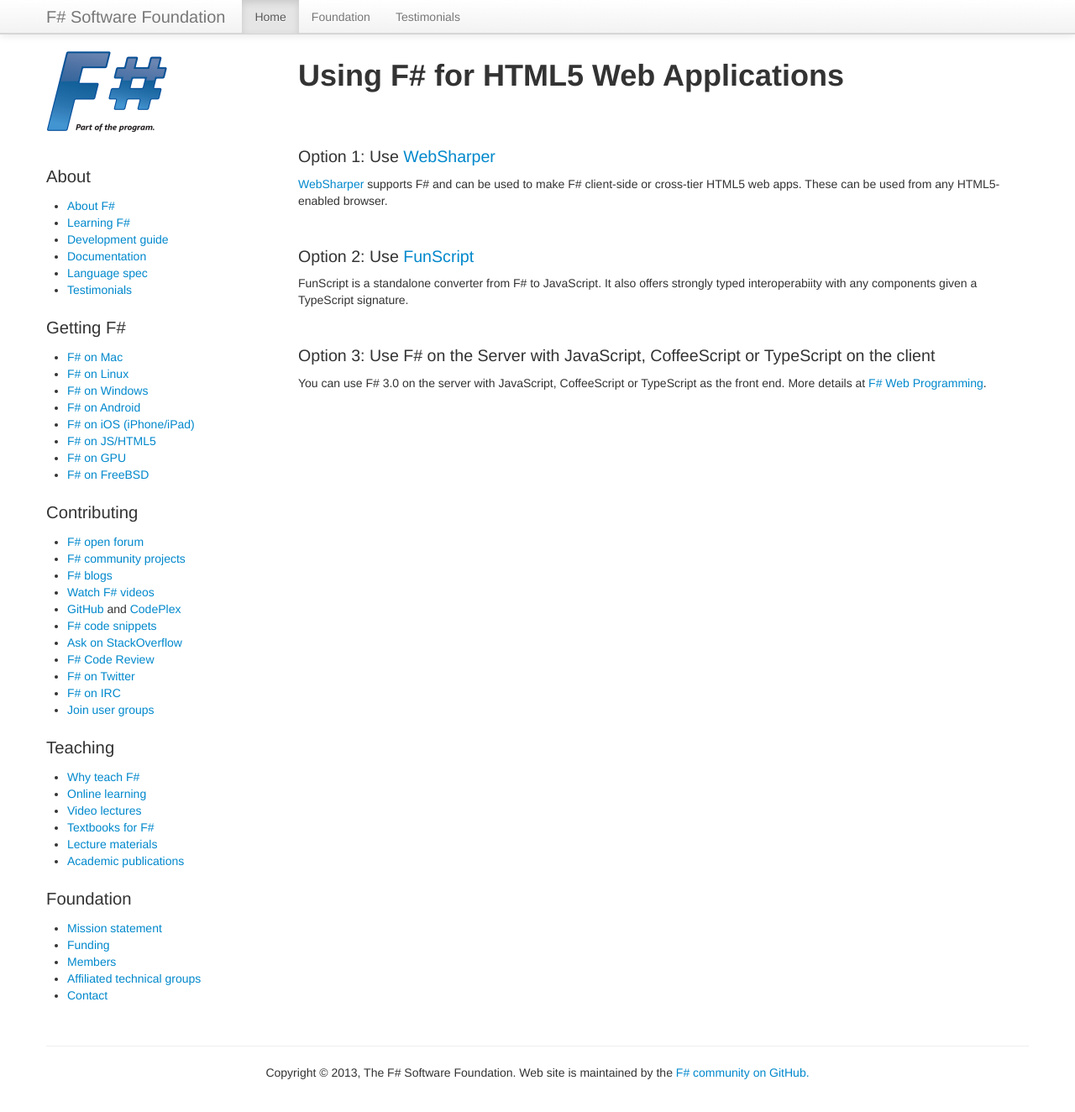
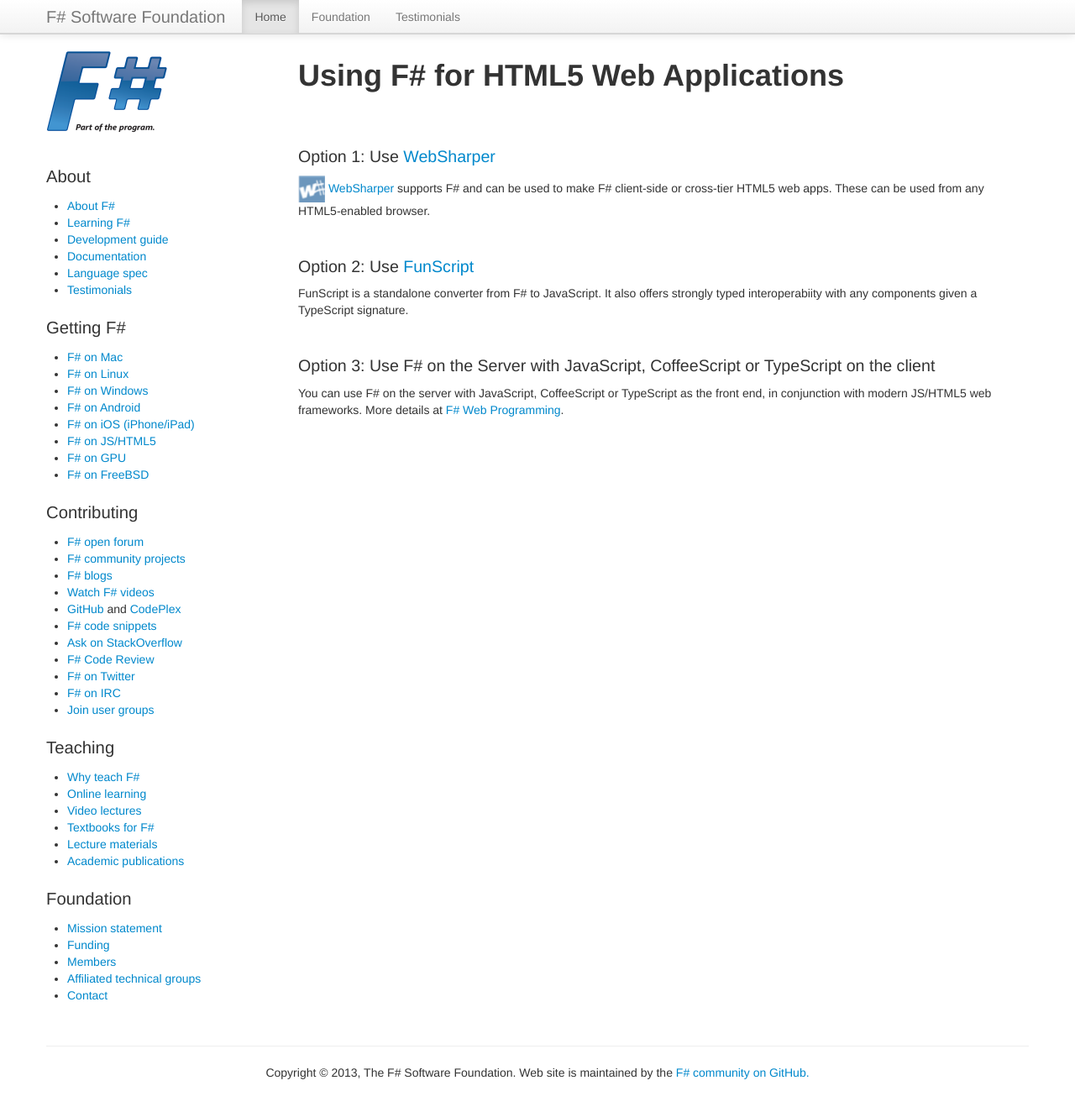
Before and after one commit to fsharp/fsharp.org, a Jekyll site: the page built from use/html5/index.md, in a window 1280 px wide and 1337 px high. Shown: the top 1324 px of the window at 84% size. Built offline with Jekyll 4.4.1, drawn with Linux system fonts in a browser that asks for light colours; nearby versions of some CDN libraries; some web fonts are replaced; comment, search, counter and statistics services are not loaded.

Commit message:
Update index.md

```diff
--- a/use/html5/index.md
+++ b/use/html5/index.md
@@ -6,8 +6,7 @@
 
 ### Option 1: Use [WebSharper](http://www.websharper.com)
 
-[WebSharper](http://www.websharper.com) supports F# and can be used to make F# client-side or cross-tier HTML5 web
-apps. These can be used from any HTML5-enabled browser.
+![WebSharper](/images/thumbs/WebSharper.png)&nbsp;[WebSharper](http://www.websharper.com) supports F# and can be used to make F# client-side or cross-tier HTML5 web apps. These can be used from any HTML5-enabled browser.
 
 
 <br />
@@ -21,8 +20,8 @@
 
 ### Option 3: Use F# on the Server with JavaScript, CoffeeScript or TypeScript on the client
 
-You can use F# 3.0 on the server with JavaScript, CoffeeScript or TypeScript as the front end.
-More details at [F# Web Programming](/webstacks/).
+You can use F# on the server with JavaScript, CoffeeScript or TypeScript as the front end, in conjunction
+with modern JS/HTML5 web frameworks. More details at [F# Web Programming](/webstacks/).
 
 
 <br />
```
